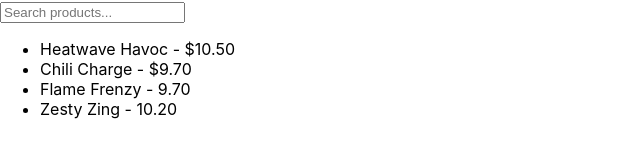
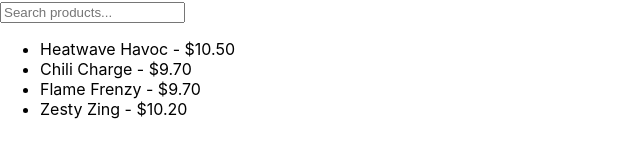
Before and after one commit to brendan-bundy-credera/blasterBomb, a React (Create React App) app in the folder InternGroupProject-master/group-project-ui/: page /products in a window 1280 px wide. Shown: the part 137-300 px from the top of the page, without its empty margins (0-640 px from the left). Built offline with nearby package versions, Linux system fonts and the light colour scheme.

Commit message:
added price tags

```diff
--- a/InternGroupProject-master/group-project-ui/src/modules/pages/product-page/product-page.component.jsx
+++ b/InternGroupProject-master/group-project-ui/src/modules/pages/product-page/product-page.component.jsx
@@ -4,8 +4,8 @@
 const sampleProducts = [
   { id: 1, name: 'Heatwave Havoc', price: '$10.50', description: 'A fiery, heat bomb that is our hottest sauce--guaranteed to bring you tears.' , spice: 'Blazing'},
   { id: 2, name: 'Chili Charge', price: '$9.70', description: 'A medium level chili-infused sauce that is sure to bring some heat! ', spice: 'Hot' },
-  { id: 3, name: 'Flame Frenzy', price: '9.70', description: 'A fun, savory hot sauce to make your mouth tingle.', spice: 'Mild' },
-  { id: 4, name: 'Zesty Zing', price: '10.20', description: 'Our version of sweet and tangy with some ZING!', spice: 'Mild'}
+  { id: 3, name: 'Flame Frenzy', price: '$9.70', description: 'A fun, savory hot sauce to make your mouth tingle.', spice: 'Mild' },
+  { id: 4, name: 'Zesty Zing', price: '$10.20', description: 'Our version of sweet and tangy with some ZING!', spice: 'Mild'}
 ];
 
 const ProductsPageComponent = () => {
```
